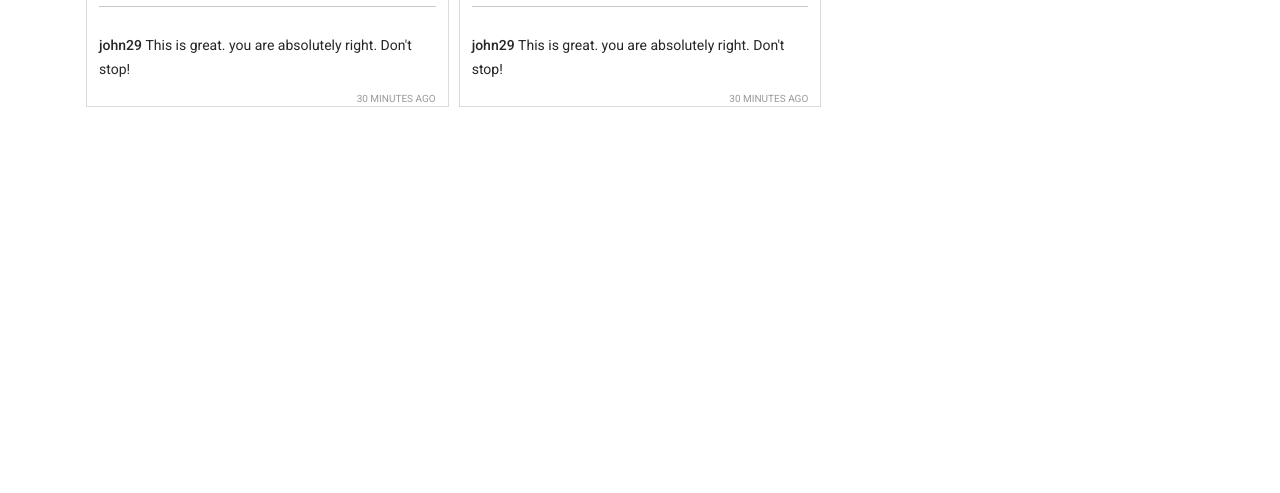
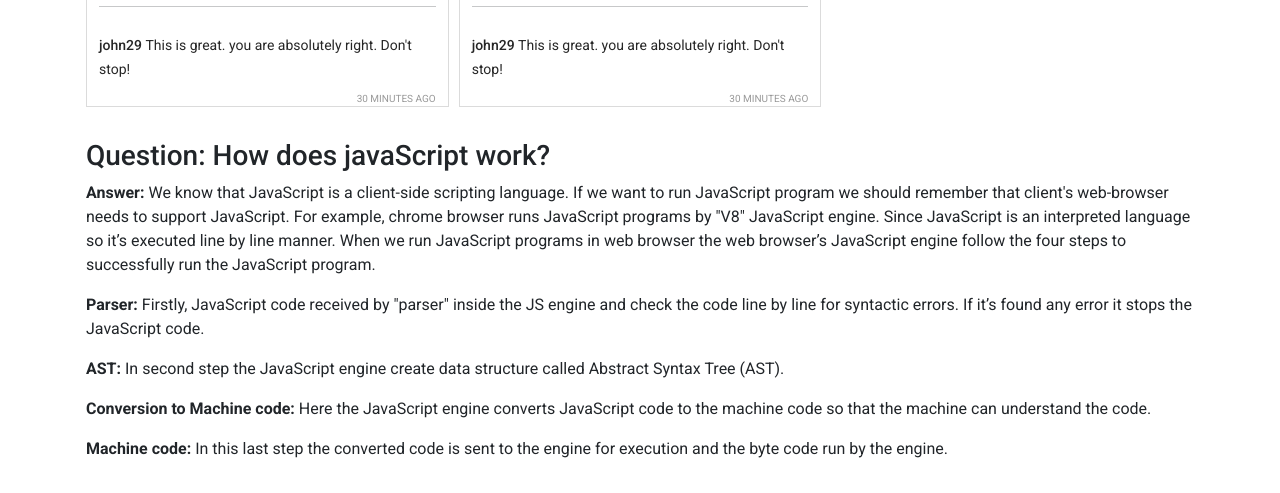
Before and after one commit to alamhosen/insta-shohor, a plain HTML site: page index.html in a window 1280 px wide. Shown: the part 1425-1918 px from the top of the page. Before the commit the page ends 1548 px from the top, so only its background shows below. Drawn offline with nearby package versions, Linux system fonts and the light colour scheme.

Commit message:
first questions answer done

```diff
--- a/index.html
+++ b/index.html
@@ -77,6 +77,15 @@
                 <h1>Reported posts</h1>
             </div>
         </main>
+        <!-- Question and answer -->
+        <section class="main container mx-auto p-3">
+            <h3>Question: How does javaScript work?</h3>
+            <p><strong>Answer: </strong>We know that JavaScript is a client-side scripting language. If we want to run JavaScript program we should remember that client's web-browser needs to support JavaScript. For example, chrome browser runs JavaScript programs by "V8" JavaScript engine. Since JavaScript is an interpreted language so it’s executed line by line manner. When we run JavaScript programs in web browser the web browser’s JavaScript engine follow the four steps to successfully run the JavaScript program. </p>
+            <p><strong>Parser: </strong>Firstly, JavaScript code received by "parser" inside the JS engine and check the code line by line for syntactic errors. If it’s found any error it stops the JavaScript code.</p>
+            <p><strong>AST: </strong>In second step the JavaScript engine create data structure called Abstract Syntax Tree (AST).</p>
+            <p><strong>Conversion to Machine code: </strong>Here the JavaScript engine converts JavaScript code to the machine code so that the machine can understand the code. </p>
+            <p><strong>Machine code: </strong>In this last step the converted code is sent to the engine for execution and the byte code run by the engine.</p>
+        </section>
         <footer></footer>
 
         <!-- add javascript  file  -->
```
